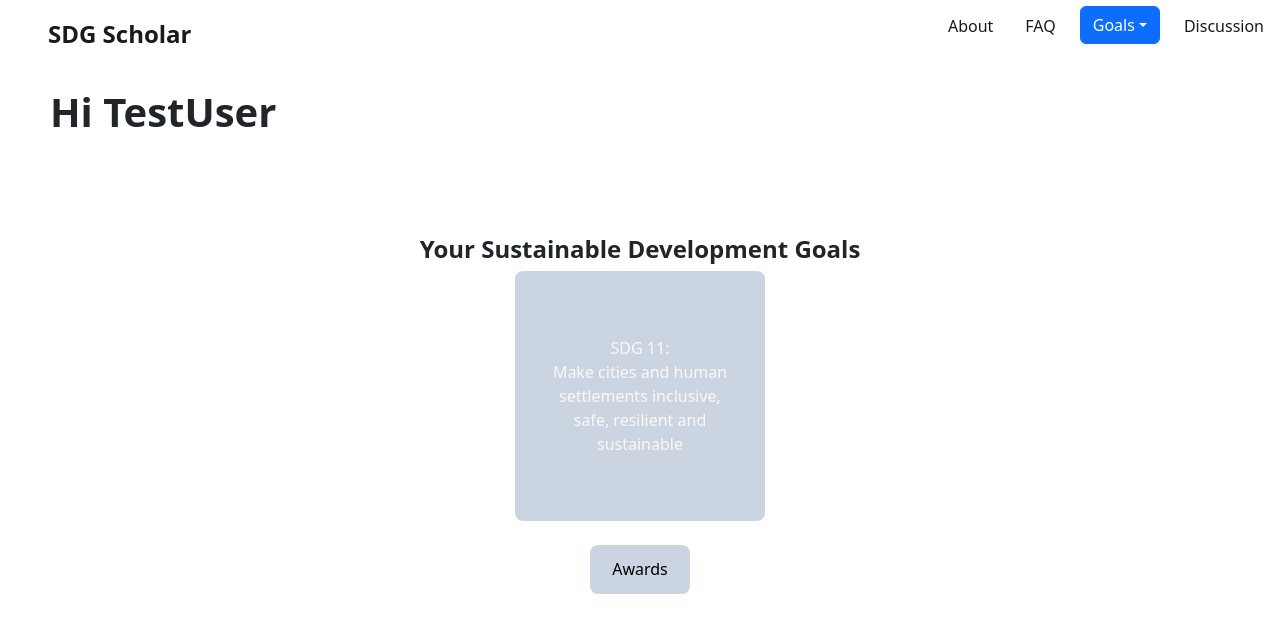
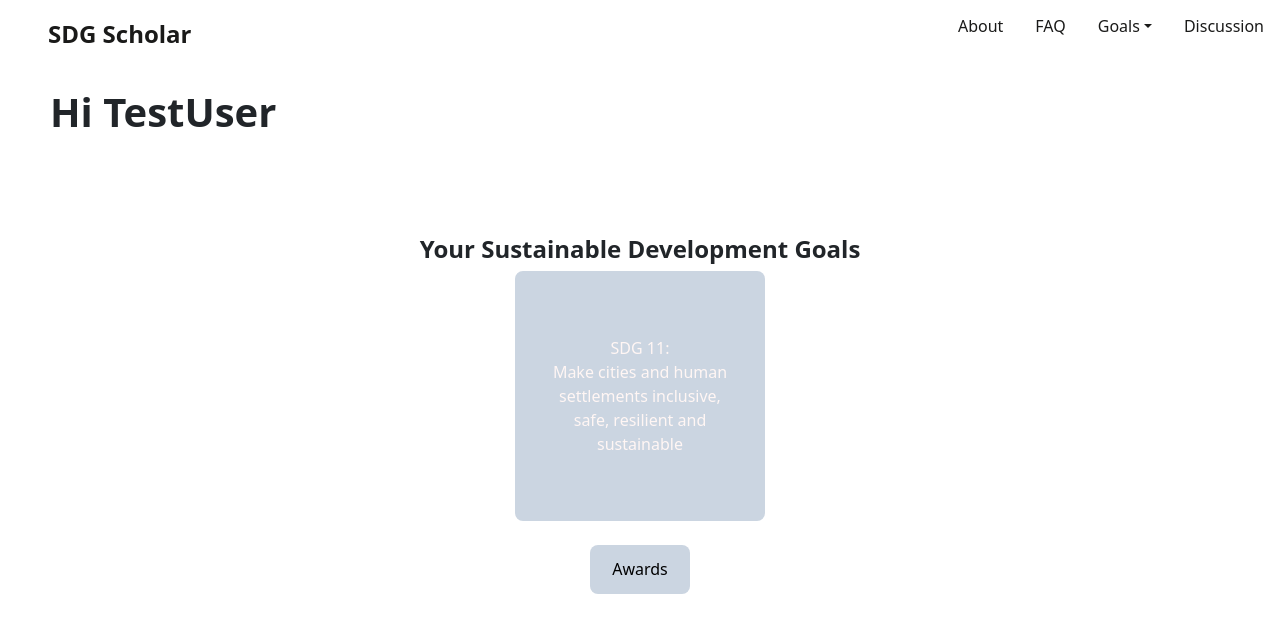
Before and after one commit to Kpeeris/sdg-scholar-webapp, a React (Vite) app: page / in a window 1280 px wide. Shown: the top 632 px of the page. Built offline with nearby package versions, Linux system fonts and the light colour scheme.

Commit message:
fixed css for drop down to match rest of navbar

```diff
--- a/src/components/pages/buttons/Dropdown.css
+++ b/src/components/pages/buttons/Dropdown.css
@@ -16,25 +16,25 @@
 }
 
 .custom-dropdown-toggle {
-    background: none;
-    border: none;
-    color: #1a1a19;
-    padding: 0.5rem;
-    margin: 0 0.5rem;
-    border-radius: 0.5rem;
-    font-weight: 500;
-    cursor: pointer;
+    background: none !important;
+    border: none !important;
+    color: #1a1a19 !important;
+    padding: 0.5rem !important;
+    margin: 0 0.5rem !important;
+    border-radius: 0.5rem !important;
+    font-weight: 500 !important;
+    cursor: pointer !important;
 }
 
 .custom-dropdown-toggle:hover {
-    background: none;
-    border: none;
-    color: #1a1a19;
-    padding: 0.5rem;
-    margin: 0 0.5rem;
-    border-radius: 0.5rem;
-    font-weight: 500;
-    cursor: pointer;
+    background: none !important;
+    border: none !important;
+    color: #ffa631 !important;
+    padding: 0.5rem !important;
+    margin: 0 0.5rem !important;
+    border-radius: 0.5rem !important;
+    font-weight: 500 !important;
+    cursor: pointer !important;
 }
 
 .custom-dropdown-toggle:focus {
```
